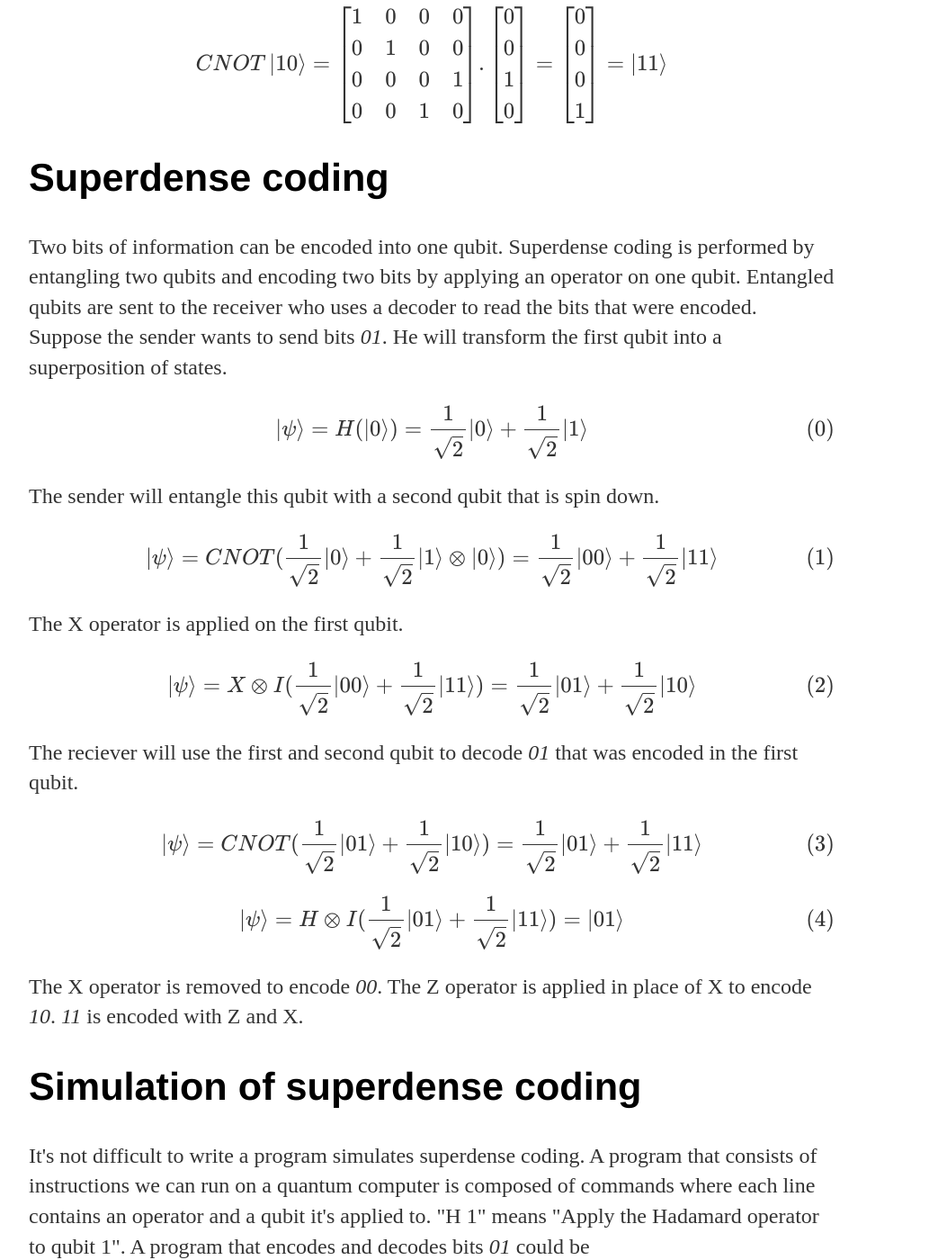
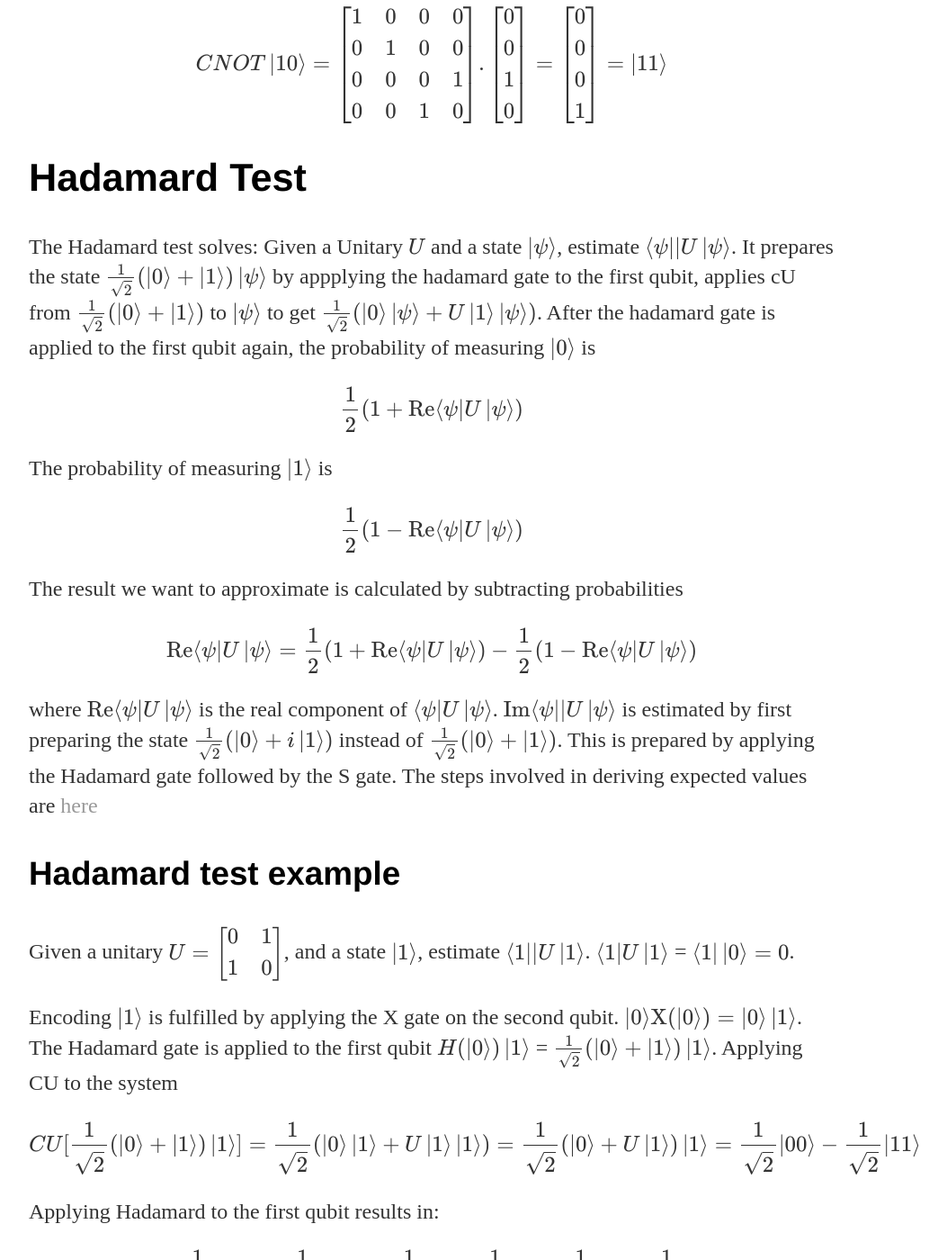
Before and after one commit to vtomole/vtomole.github.io, a Jekyll site: the page built from _posts/2018-05-20-PEA.html, in a window 1280 px wide and 1400 px high, scrolled down 1777 px. Shown: the whole window at 90% size, without its empty margins (160-1213 px from the left). Built offline with Jekyll 4.4.1, drawn with Linux system fonts in a browser that asks for light colours; formulas are drawn with MathJax 3; some of the changed text lies outside the part shown.

Commit message:
hadamard test?

```diff
--- a/_posts/2018-05-20-PEA.html
+++ b/_posts/2018-05-20-PEA.html
@@ -91,83 +91,69 @@ CNOT\ket{10} =  \begin{bmatrix}
 
 
    <section>
-  <h2>Superdense coding</h2>
-  <p>Two bits of information can be encoded into one qubit. Superdense coding is performed by entangling two qubits and encoding two bits by applying an operator on one qubit. Entangled qubits are sent to the receiver who uses a decoder to read the bits that were encoded.
+   <h2>Hadamard Test</h2>
+  <p>The Hadamard test solves: Given a Unitary $U$ and a state $\ket{\psi}$, estimate $\bra{\psi} | U \ket{\psi}$. It prepares the state  $\frac{1}{\sqrt{2}}(\ket{0} + \ket{1}) \ket{\psi}$ by appplying the hadamard gate to the first qubit,  applies cU from  $\frac{1}{\sqrt{2}}(\ket{0} + \ket{1})$ to $\ket{\psi} $ to get   $\frac{1}{\sqrt{2}}(\ket{0} \ket{\psi} + U \ket{1} \ket{\psi})$. After the hadamard gate is applied to the first qubit again, the probability of measuring $\ket{0}$ is \[\frac{1}{2} (1 + \text{Re} \bra{\psi} U \ket{\psi}) \] The probability of measuring $\ket{1}$ is
 
-  Suppose the sender wants to send bits <i>01</i>. He will transform the first qubit into a superposition of states.
+    \[\frac{1}{2} (1 - \text{Re} \bra{\psi} U \ket{\psi})\]
+
+    The result we want to approximate is calculated by subtracting probabilities
+    \[ \text{Re} \bra{\psi} U \ket{\psi} = \frac{1}{2} (1 + \text{Re} \bra{\psi} U \ket{\psi}) - \frac{1}{2} (1 - \text{Re} \bra{\psi} U \ket{\psi}) \]
 
 
+    where $\text{Re} \bra{\psi} U \ket{\psi}$ is the real component of $\bra{\psi} U \ket{\psi}$. $\text{Im} \bra{\psi} | U \ket{\psi}$ is estimated by first preparing the state $\frac{1}{\sqrt{2}}(\ket{0} + i \ket{1})$ instead of $\frac{1}{\sqrt{2}}(\ket{0} + \ket{1})$.  This is prepared by applying the Hadamard gate followed by the S gate. The steps involved in deriving expected values are <a href = "https://en.wikipedia.org/wiki/Hadamard_test_(quantum_computation)">here</a> </p>
 
-\begin{align}
- \ket{\psi} =  H(\ket{0})= \frac{1}{\sqrt{2}} \ket{0} + \frac{1}{\sqrt{2}} \ket{1} \tag{0}
+  <h3>Hadamard test example</h3>
+  <p>Given a unitary
+$U = \begin{bmatrix}
+    0 & 1 \\
+    1 & 0 \\
+    \end{bmatrix} $, and a state $\ket{1}$, estimate $\bra{1} | U \ket{1}$. $\bra{1} U \ket{1}$ = $\bra{1}\ket{0} = 0$.</p>
 
-  \end{align}
+  <p> Encoding $\ket{1}$ is fulfilled by applying the X gate on the second qubit.
+    $\ket{0} \text{X}(\ket{0}) = \ket{0} \ket{1}$. The Hadamard gate is applied to the first qubit  $H (\ket{0}) \ket{1}$ =  $\frac{1}{\sqrt{2}}(\ket{0} + \ket{1}) \ket{1}$. Applying CU to the system
+    \[CU [\frac{1}{\sqrt{2}}(\ket{0} + \ket{1}) \ket{1}] = \frac{1}{\sqrt{2}}(\ket{0} \ket{1} + U \ket{1} \ket{1}) = \frac{1}{\sqrt{2}}(\ket{0} + U \ket{1}) \ket{1} = \frac{1}{\sqrt{2}}\ket{00} -\frac{1}{\sqrt{2}}\ket{11} \]
+
+    Applying Hadamard to the first qubit results in:
+    \[ H (\frac{1}{\sqrt{2}}\ket{00} -\frac{1}{\sqrt{2}}\ket{11}) = \frac{1}{2}\ket{00} - \frac{1}{2}\ket{01} + \frac{1}{2}\ket{10} + \frac{1}{2}\ket{11} \]
+
+    This means there is a 0.5 probability qubit 1 is 0 and 0.5 that it's 1 upon measurement. 0.5 - 0.5 = 0, the expected value.
 
 
-  The sender will entangle this qubit with a second qubit that is spin down.
-
-  \begin{align}
- \ket{\psi} =  CNOT(\frac{1}{\sqrt{2}} \ket{0} + \frac{1}{\sqrt{2}} \ket{1} \otimes \ket{0}) = \frac{1}{\sqrt{2}} \ket{00} + \frac{1}{\sqrt{2}} \ket{11}\tag{1}
-  \end{align}
-
-  The X operator is applied on the first qubit.
-   \begin{align}
- \ket{\psi} =  X \otimes I (\frac{1}{\sqrt{2}} \ket{00} + \frac{1}{\sqrt{2}} \ket{11}) = \frac{1}{\sqrt{2}} \ket{01} + \frac{1}{\sqrt{2}} \ket{10}\tag{2}
-  \end{align}
-
-  The reciever will use the first and second qubit to decode <i>01</i> that was encoded in the first qubit.
-
-
-   \begin{align}
- \ket{\psi} =  CNOT(\frac{1}{\sqrt{2}} \ket{01} + \frac{1}{\sqrt{2}} \ket{10}) = \frac{1}{\sqrt{2}} \ket{01} + \frac{1}{\sqrt{2}} \ket{11}\tag{3}
-  \end{align}
-
-
-  \begin{align}
-  \ket{\psi} =  H \otimes I (\frac{1}{\sqrt{2}} \ket{01} + \frac{1}{\sqrt{2}} \ket{11}\tag{4})= \ket{01}
-
-  \end{align}
-
-The X operator is removed to encode <i>00</i>. The Z operator is applied in place of X to encode <i>10</i>. <i>11</i>
- is encoded with Z and X.</p>
-
-
-
-
-
-   </section>
-
-   <section>
-     <h2>Simulation of superdense coding</h2>
-
-    <p>It's not difficult to write a program simulates superdense coding. A program that consists of instructions we can run on a quantum computer is composed of commands where each line contains an operator and a qubit it's applied to. "H 1" means "Apply the Hadamard operator to qubit 1". A program that encodes and decodes bits <i>01</i> could be</p>
-
+<h3>Hadamard test implementation on a Quantum computer</h3>
      <pre>
   <code>
-   H 0
-   CNOT 0 1
-   X 0
-   CNOT 0 1
-   H 0
-   MEASURE 0
-   MEASURE 1
-  </code>
-</pre>
-
-
-   <p>Since we don't have access to a quantum computer, we can run this program on a <a href ="https://github.com/vtomole/qchackers/blob/master/software/eagle/vm.py"> virtual machine</a> that simulates a quantum computer.
-
-   We paste the  <i>01</i> coding program into a <a href = " https://github.com/vtomole/qchackers/blob/master/software/eagle/sd_coding.eg"> file</a> and execute it on a virtual machine.</p>
-     <pre>
-  <code>
-    python vm.py python vm.py sd_coding.eg
-
-    MEASUREMENT of qubit 0 is 0
-
-    MEASUREMENT of qubit 1 is 1
+ hadamard_test0 = Program(
+    X(0),
+    H(0),
+    CNOT(0, 1),
+    H(0),
+)
+print("Expected value will be closer to 0 than 100 or -100")
+result = qvm.run_and_measure(hadamard_test0, [0], 100)
+print(get_Re(result))
 
   </code>
-    </pre>
+     </pre>
+     <p>The Hadamard test is probabilistic. It will give an expectation value that is close to 0 as is predicted by theory.</p>
+      What if $\ket{\psi}$ is $\frac{1}{\sqrt{2}}(\ket{0} + \ket{1})$ instead of $\ket{0}$? $\bra{\frac{1}{\sqrt{2}}(\ket{0} + \ket{1})} U \ket{\frac{1}{\sqrt{2}}(\ket{0} + \ket{1})} = \bra{\frac{1}{\sqrt{2}}(\ket{0} + \ket{1})}  \ket{\frac{1}{\sqrt{2}}(\ket{0} + \ket{1})} = 1 $. Implementing this program on a quantum computer shows that the answer is indeed 1.
+   <pre>
+     <code>
+
+ hadamard_test1 = Program(
+    H(1),
+    H(0),
+    CNOT(0, 1),
+    H(0),
+)
+
+print("Expected value will 1")
+result = qvm.run_and_measure(hadamard_test1, [0], 1)
+print(get_Re(result))
+  </code>
+   </pre>
+
+Implementations of these Hadamard tests are <a href = "https://github.com/QCHackers/qchackers/blob/master/pyquil/hadamard_test.py">here</a>
+
 
 
 
```
